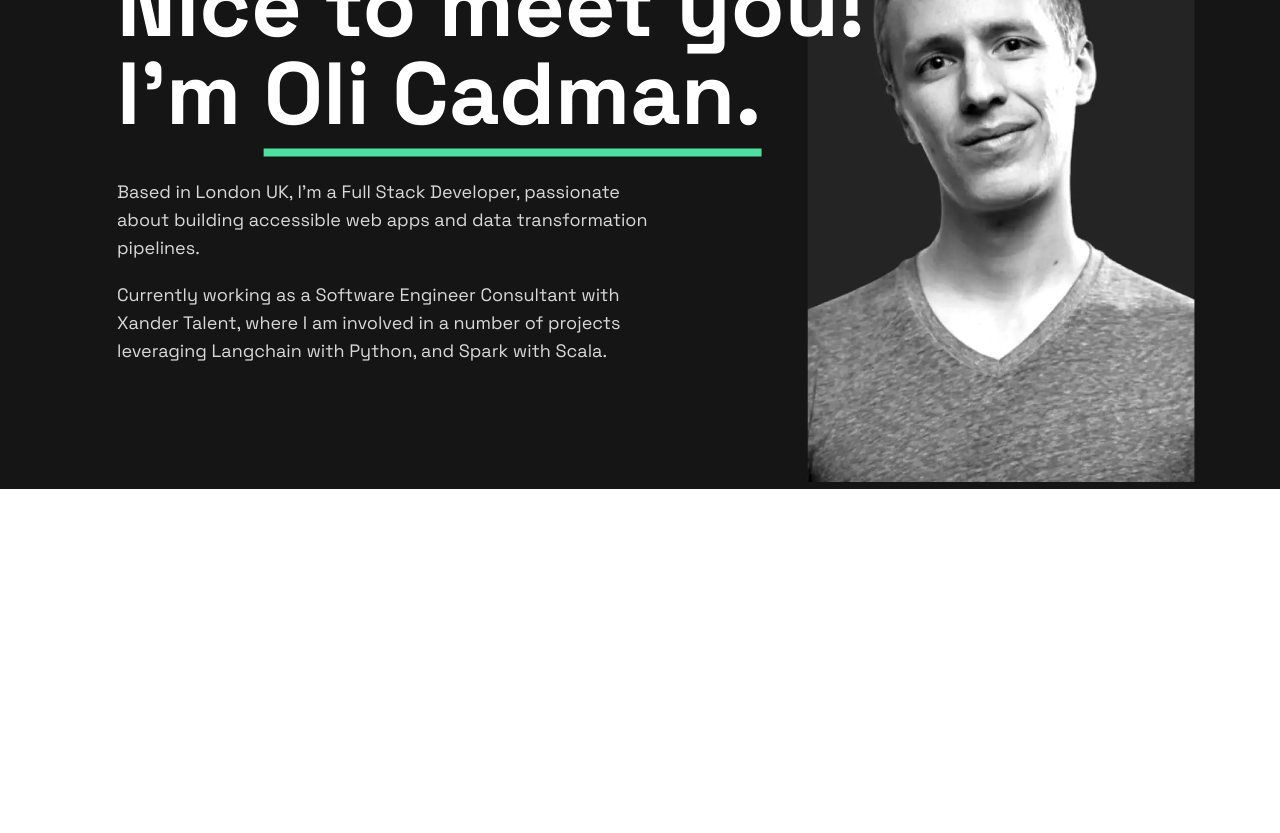
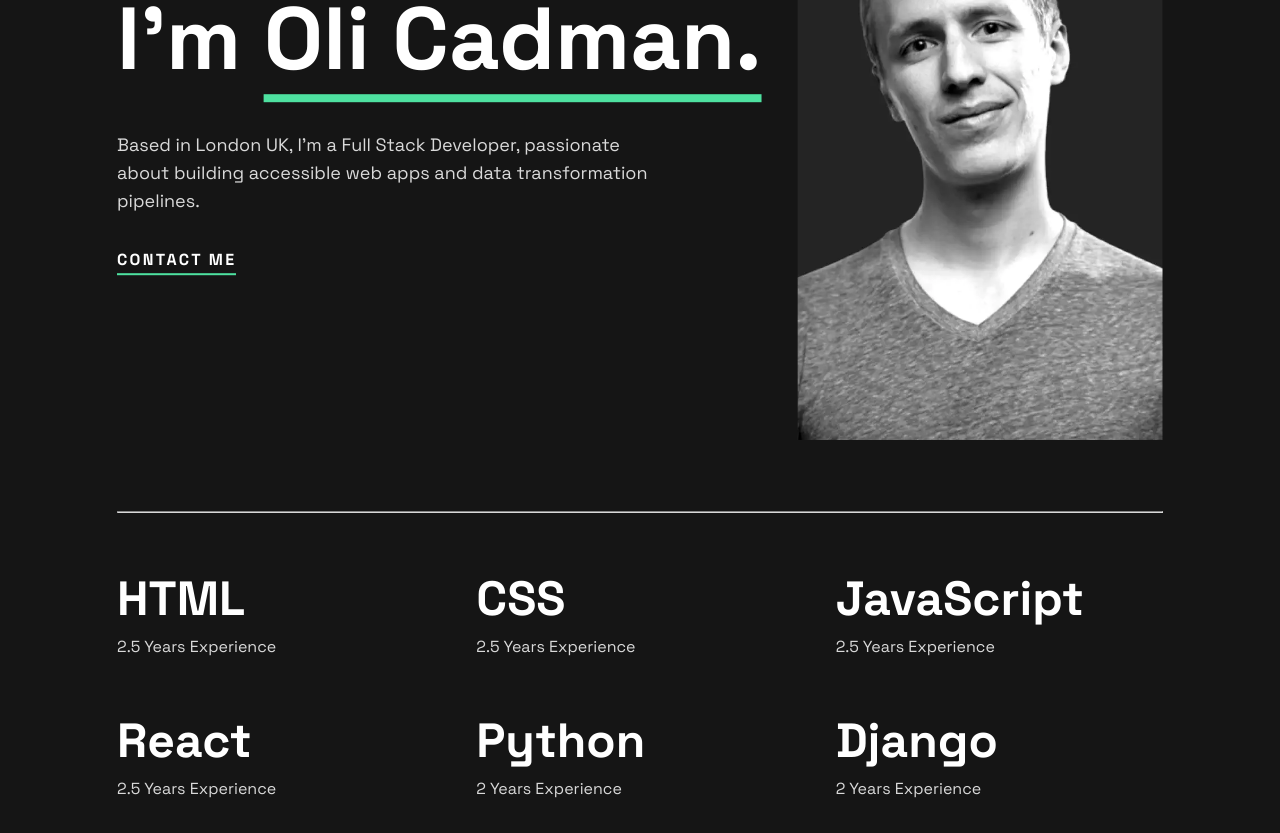
Before and after one commit to OliverCadman/portfolio_website, a React (Vite) app in the folder app/: page / in a window 1280 px wide. Shown: the part 240-1073 px from the top of the page. Before the commit the page ends 800 px from the top, so only its background shows below. Built offline with nearby package versions, Linux system fonts and the light colour scheme.

Commit message:
Added list of skills as grid

```diff
--- a/app/src/App.tsx
+++ b/app/src/App.tsx
@@ -1,14 +1,14 @@
 import "./App.css";
 import Header from "./components/home/header/Header";
 import Hero from "./components/home/hero/Hero";
+import SkillsList from "./components/home/skills/SkillsList";
 
 function App() {
   return (
-    <main>
-      <section className="section hero">
-        <Header />
-        <Hero />
-      </section>
+    <main className="main">
+      <Header />
+      <Hero />
+      <SkillsList />
     </main>
   );
 }
--- a/app/src/components/home/header/Header.tsx
+++ b/app/src/components/home/header/Header.tsx
@@ -5,7 +5,7 @@ import { ReactComponent as TwitterIcon } from "../../../assets/images/icon-twitt
 
 function Header() {
   return (
-    <header className="header header--positioned">
+    <header className="section header header--positioned">
       <ul className="header__list">
         <li>
           <h1>olivercadman</h1>
--- a/app/src/components/home/header/_header.scss
+++ b/app/src/components/home/header/_header.scss
@@ -1,14 +1,4 @@
 .header {
-  @include tablet() {
-    width: 100%;
-    padding: 1.125rem 2rem;
-  }
-
-  @include desktop() {
-    max-width: 1110px;
-    margin: 0 auto;
-  }
-
   .header__list {
     display: flex;
     list-style-type: none;
--- a/app/src/components/home/hero/Hero.tsx
+++ b/app/src/components/home/hero/Hero.tsx
@@ -4,7 +4,7 @@ import heroAvatarMobile from "../../../assets/images/image-profile-mobile.webp";
 
 const Hero = () => {
   return (
-    <section className="hero__content">
+    <section className="section hero__content">
       <div className="hero__avatar-container">
         <picture className="hero__img">
           <source media="(min-width: 768px)" srcSet={heroAvatarTablet} />
@@ -26,13 +26,12 @@ const Hero = () => {
             Based in London UK, I'm a Full Stack Developer, passionate about
             building accessible web apps and data transformation pipelines.
           </p>
-          <p>
-            Currently working as a Software Engineer Consultant with Xander
-            Talent, where I am involved in a number of projects leveraging
-            Langchain with Python, and Spark with Scala.
-          </p>
+          <div className="hero__contact">
+            <a href="#">Contact Me</a>
+          </div>
         </article>
       </div>
+      <hr />
     </section>
   );
 };
--- a/app/src/components/home/hero/_hero.scss
+++ b/app/src/components/home/hero/_hero.scss
@@ -3,9 +3,6 @@
   flex-direction: column;
 
   @include desktop() {
-    width: 100%;
-    max-width: 1110px;
-    margin: 0 auto;
     position: relative;
   }
 
@@ -23,10 +20,12 @@
   }
 
   .hero__callout {
+    display: flow-root;
     @include tablet() {
       position: absolute;
       text-align: left;
-      top: 25%;
+      top: 0;
+      transform: translateY(25%);
       left: 32px;
       width: 75%;
       margin: 0;
@@ -35,7 +34,7 @@
     @include desktop() {
       top: 0;
       width: 75%;
-      transform: translateY(50%);
+      transform: translateY(40%);
     }
 
     h2 {
@@ -43,9 +42,13 @@
       text-align: center;
 
       @include tablet() {
-        font-size: $dt-fs-header-xl;
+        font-size: 4rem;
         line-height: $dt-header-xl-lh;
         text-align: left;
+      }
+
+      @include desktop() {
+        font-size: $dt-fs-header-xl;
       }
     }
 
@@ -56,9 +59,12 @@
     }
 
     p {
+      display: flow-root;
       text-align: center;
       font-size: $mob-fs-body-reg;
       line-height: $mob-font-body-lh;
+      margin-top: 3rem;
+      margin-bottom: 2rem;
 
       @include tablet() {
         text-align: left;
@@ -68,16 +74,21 @@
       }
     }
 
-    p:first-of-type {
-      margin-top: 1.1875rem;
+    .hero__contact {
+      font-size: $mob-fs-body-reg;
+      line-height: 26px;
+      display: inline-block;
+      border-bottom: 2px solid $aqua;
+      text-transform: uppercase;
+      font-weight: 700;
+      transition: all 0.2s ease;
+      cursor: pointer;
+      letter-spacing: 2.3px;
 
-      @include tablet() {
-        margin-top: 2.5rem;
+      a {
+        color: $white;
+        text-decoration: none;
       }
-    }
-
-    p:last-of-type {
-      margin-top: 1.1875rem;
     }
   }
 }
--- /dev/null
+++ b/app/src/components/home/skills/Skill.tsx
@@ -0,0 +1,16 @@
+import React from "react";
+import { SkillInterface } from "./types";
+
+const Skill: React.FC<{ name: string; length_of_experience: string }> = ({
+  name,
+  length_of_experience,
+}: SkillInterface) => {
+  return (
+    <article className="skills__item">
+      <h2>{name}</h2>
+      <p>{length_of_experience}</p>
+    </article>
+  );
+};
+
+export default Skill;
--- /dev/null
+++ b/app/src/components/home/skills/SkillsList.tsx
@@ -0,0 +1,49 @@
+import React from "react";
+import { SkillInterface } from "./types";
+import Skill from "./Skill";
+
+const SkillsList = () => {
+  const skills: SkillInterface[] = [
+    {
+      name: "HTML",
+      length_of_experience: "2.5 Years Experience",
+    },
+    {
+      name: "CSS",
+      length_of_experience: "2.5 Years Experience",
+    },
+    {
+      name: "JavaScript",
+      length_of_experience: "2.5 Years Experience",
+    },
+    {
+      name: "React",
+      length_of_experience: "2.5 Years Experience",
+    },
+    {
+      name: "Python",
+      length_of_experience: "2 Years Experience",
+    },
+    {
+      name: "Django",
+      length_of_experience: "2 Years Experience",
+    },
+  ];
+
+  return (
+    <section className="section skills__container">
+      {skills.map((skill, idx) => {
+        const { name, length_of_experience } = skill;
+        return (
+          <Skill
+            key={idx}
+            name={name}
+            length_of_experience={length_of_experience}
+          />
+        );
+      })}
+    </section>
+  );
+};
+
+export default SkillsList;
--- /dev/null
+++ b/app/src/components/home/skills/_skill.scss
@@ -0,0 +1,9 @@
+.skills__item {
+  h2 {
+    font-size: $mob-fs-header-lg;
+
+    @include tablet() {
+      font-size: $dt-fs-header-lg;
+    }
+  }
+}
--- /dev/null
+++ b/app/src/components/home/skills/_skill_list.scss
@@ -0,0 +1,19 @@
+.skills__container {
+  padding-top: 2rem;
+  padding-bottom: 2rem;
+  display: grid;
+  grid-template-columns: 1fr;
+  column-gap: 2rem;
+  row-gap: 2.875rem;
+
+  text-align: center;
+
+  @include tablet() {
+    text-align: left;
+    grid-template-columns: repeat(2, 1fr);
+  }
+
+  @include desktop() {
+    grid-template-columns: repeat(3, 1fr);
+  }
+}
--- /dev/null
+++ b/app/src/components/home/skills/types.tsx
@@ -0,0 +1,4 @@
+export interface SkillInterface {
+  name: string;
+  length_of_experience: string;
+}
--- a/app/src/index.scss
+++ b/app/src/index.scss
@@ -27,7 +27,7 @@
 }
 
 // Global Page styles
-.hero {
+.main {
   background-color: $black;
   position: relative;
 }
@@ -45,6 +45,28 @@ p {
   color: $grey;
 }
 
+hr {
+  opacity: 1;
+  border-color: $grey;
+  margin-top: 4rem;
+}
+
+.section {
+  width: 100%;
+
+  @include tablet() {
+    padding: 0 2rem 1.125rem 2rem;
+  }
+
+  @include desktop() {
+    max-width: 1110px;
+    margin: 0 auto;
+    // padding: unset;
+  }
+}
+
 // SCSS Imports
 @import "./components/home/header/header";
 @import "./components/home/hero/hero";
+@import "./components/home/skills/skill_list";
+@import "./components/home/skills/skill";
```
